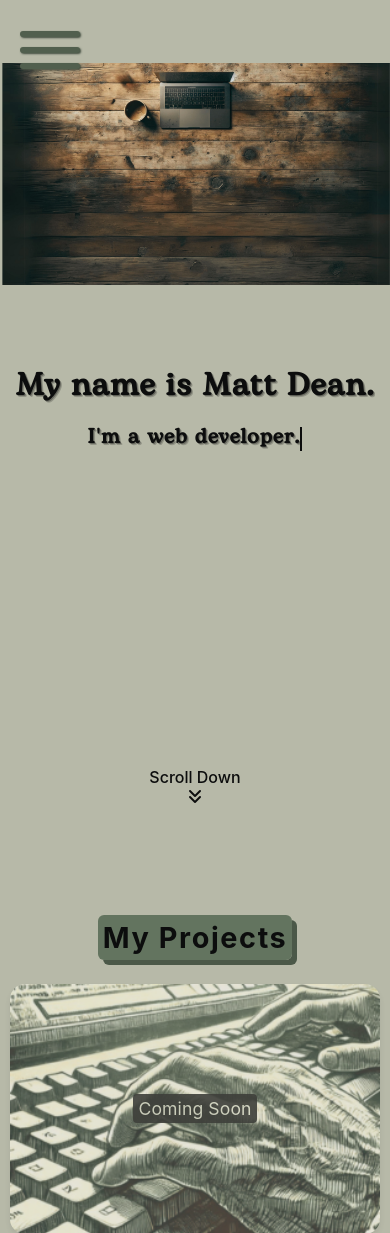
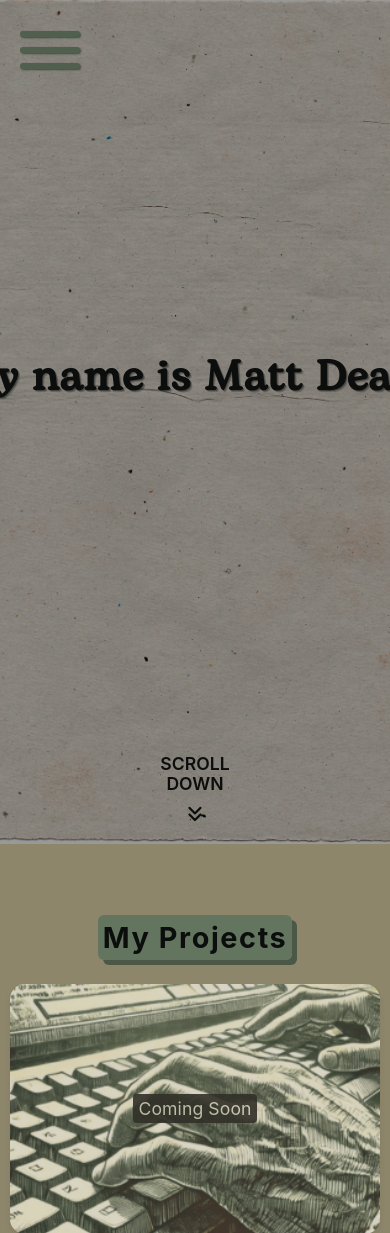
Before and after one commit to MattJDean/Netmatters-Portfolio, a PHP site: page / in a window 390 px wide. Shown: the top 1233 px of the page. Run offline with PHP 8.4, Linux system fonts and the light colour scheme; some libraries are stand-ins or nearby versions; some web fonts are replaced.

Commit message:
0245 05/09/24

```diff
--- a/index.html
+++ b/index.html
@@ -55,7 +55,7 @@
         <!----------------------------------------------------------------Hero Section--xs-->
         <div id="hero" class="hero__container--xs hero">
 
-            <div class="hero__image"><img src="/assets/img/hero-img-table.png"></div>
+            <img src="/assets/img/mulberry-paper.jpg">
 
             <div class="hero__text--h1">
                 <h1 id="heroTextTop">My name is Matt Dean.</h1>
@@ -65,7 +65,7 @@
             <div class="hero__text--h2"><h2 id="typedText"></h2></div>
             <!----------------------------------------------------------------Scroll Snap Top--xs-->
             <div class="hero__scroll">
-                <span>Scroll Down</span><br>
+                <span><a href="#projects-xs">Scroll Down</a></span><br>
                <a href="#projects-xs"><i class="fa-solid fa-angles-down"></i></a>
             </div>
         </div>
@@ -177,8 +177,9 @@
 
         <!----------------------------------------------------------------Hero Section-->
         <div id="heroSectionLarge" class="hero__container--md hero">
+            <div class="hero__image--md"><img src="/assets/img/tree-web.png"></div>
             <div class="hero__text--h1"><h1 id="heroTextTop">My name is Matt Dean.</h1></div>
-            <div class="hero__text--h2"><h2 id="typedTextMd"></h2></div>
+            <div class="hero__text--h2"><h2 id="typedTextMd">I'm a web developer.</h2></div>
             <!-- <img src="/assets/typography/Matt-Dean-Hero-Text-833x411.png"> -->
 
         </div>
--- a/js/main.js
+++ b/js/main.js
@@ -4,27 +4,27 @@ const typedText = [document.querySelector('#typedText'), document.querySelector(
 const text = "I'm a web developer.";
 
 
-function typedTextEffect(version) {
-    let index = 0; // Character index
-    function type() {
-        if (index < text.length) { //Loops through each character in the text
-            version.textContent += text.charAt(index);
-            index++;
-            setTimeout(type, 150); // Typing speed (in ms)
-        }
-    }
-    type();
-}
+// function typedTextEffect(version) {
+//     let index = 0; // Character index
+//     function type() {
+//         if (index < text.length) { //Loops through each character in the text
+//             version.textContent += text.charAt(index);
+//             index++;
+//             setTimeout(type, 150); // Typing speed (in ms)
+//         }
+//     }
+//     type();
+// }
 
 
-// Triggers the typing effect
-document.addEventListener('DOMContentLoaded', () => {
-    typedText.forEach((version) => {
-    if (window.getComputedStyle(version).display !== 'none') { //Applies effect only to visible instance of h2 text.
-        typedTextEffect(version);
-    }
-    });
-});
+// // Triggers the typing effect
+// document.addEventListener('DOMContentLoaded', () => {
+//     typedText.forEach((version) => {
+//     if (window.getComputedStyle(version).display !== 'none') { //Applies effect only to visible instance of h2 text.
+//         typedTextEffect(version);
+//     }
+//     });
+// });
 
 
 
--- a/scss/base/_base.scss
+++ b/scss/base/_base.scss
@@ -39,6 +39,7 @@ a {
 body {
   margin: 10px;
   background-color: $background-color;
+
   color: $text-color;
   font-family: $base-font-family;
 }
--- a/scss/base/_colors.scss
+++ b/scss/base/_colors.scss
@@ -15,7 +15,8 @@ $grey-text-color: #6b6b6b; //Shadows
 $text-color-alt: #0d0d12; //Ruined Smores
 
 //Background Colours
-$background-color: #B7B9A8; //Ash
+$background-color: #8e866b; //Wilderness
+$ash: #B7B9A8; //Ash
 
 //Background Colour Complementary Shades
 
--- a/scss/components/_hero.scss
+++ b/scss/components/_hero.scss
@@ -6,93 +6,61 @@
 .hero__container--xs {
 
     /*Hero Section Layout*/
-    display: grid;
+    position: relative;
     width: 100%;
     height: 100vh;
-    margin: 0 auto;
     scroll-snap-align: start;
-    place-items: center;
     overflow: hidden;
-    grid-template-rows: 1fr auto 1fr;
-    grid-template-columns: 1fr;
 
-//    .hero__image {
-
-//        img {
-//            width: 100vw;
-//            height: 800px;
-//            position: relative;
-//            background-size: cover;
-//            background-position: 50% 50%;
-//            object-fit: cover;
-//            background-blend-mode: difference;
-
-//            &::after {
-//                content: "";
-//                position: absolute;
-//                top: 0;
-//                left: 0;
-//                width: 100%;
-//                height: 800px;
-//                color: $background-color-comp-dark;
-//                opacity: 0.7;
-//                z-index: 1;
-//            }
-//        }
-
-
-//    }
-
-
-
+       img {
+           width: 100%;
+           height: 100%;
+           object-fit: cover;
+           filter: brightness(0.6);
+            }
 
     .hero__text--h1 {
-        grid-row: 2;
-        align-self: end;
-        display: flex;
-        justify-content: center;
-        align-items: center;
-        margin:  0 auto;
+        position: absolute;
+        top: 45%;
+        left: 50%;
+        transform: translate(-50%, -50%);
+        text-align: center;
+        text-wrap: nowrap;
         font-family: $hero-font;
-        font-size: clamp(0.8rem, 4vw, 1.8rem);
+        font-size: 1.3rem;
         font-weight: 600;
         letter-spacing: 1px;
-        text-wrap: nowrap;
-        line-height: 1.2;
+        line-height: 0;
         color: $text-color;
-        text-align: center;
         overflow: hidden;
-        position: relative;
-        display: inline-block;
-      }
+        padding: 2px 2px;
+        border-radius: 10px;
 
-
-      #heroTextTop {
+        text-shadow: 1px 1px 0 rgba (52, 53, 53) ;
         text-shadow: 1px 1px 0 rgba(0, 0, 0, 0.3),
                      2px 2px 0 rgba(0, 0, 0, 0.2);
         filter: blur(0.3px);
-      }
-
-
-
+        }
 
     .hero__text--h2 {
-        grid-row: 3;
-        align-self: start;
-        display: flex;
-        justify-content: center;
-        align-items: center;
-        margin: 0 auto;
+        position: absolute;
+        top: 50%;
+        left: 50%;
+        margin-top: 50px;
+        transform: translate(-50%, -50%);
+        text-align: center;
+        text-wrap: nowrap;
         font-family: $hero-font;
-        font-size: clamp(0.6rem, 3.5vw, 1.6rem);
-        font-weight: 400;
+        font-size: 2.2rem;
+        font-weight: 600;
         letter-spacing: .8px;
         color: $text-color;
         text-shadow: 1px 1px 0 rgba(0, 0, 0, 0.3),
         2px 2px 0 rgba(0, 0, 0, 0.2);
         filter: blur(0.3px);
-    }
+        }
 
+    //Cursor Animation
     #typedText {
         overflow: hidden;
         border-right: 0.1em solid $text-color;
@@ -107,27 +75,19 @@
         50% { border-color: $text-color; }
       }
 
-      .pattern {
-        position: relative;
-        top: var(--top);
-        left: var(--left);
-        width: var(--size);
-        height: var(--size);
-        background-color: var(--color);
-        border-radius: 0;
-        opacity: 0.8;
-    }
 
     /*Scroll Down Snap Align Icon*/
     .hero__scroll {
-        grid-row: 4;
-        display: grid;
+        position: absolute;
+        bottom: 0;
+        left: 50%;
+        transform: translateX(-50%);
+        text-transform: uppercase;
+        text-align: center;
         font-family: $base-font-family;
-        font-size: 1rem;
-        font-weight: 500;
+        font-size: 1.1rem;
+        font-weight: 600;
         color: $text-color;
-        justify-self: center;
-        align-self: end;
         margin-bottom: 20px;
 
         /*Scroll Down Icon Bounce Animation*/
@@ -154,15 +114,22 @@
 
         /*'Scroll Down' Text*/
         span {
-            grid-row: 1;
-            line-height: 5px;
+            position: absolute;
+            bottom: 30px;
+            left: 50%;
+            transform: translateX(-50%);
+
+            a {
+                text-decoration: none;
+            }
         }
 
         /*Arrow Icon Link*/
         a {
-            grid-row: 2;
-            margin-top: 7px;
-            justify-self: center;
+            position: absolute;
+            bottom: 0;
+            left: 50%;
+            transform: translateX(-50%);
         }
 
         /*Hide At 768px For md Breakpoint*/
@@ -178,27 +145,40 @@
     /*Hero Section Layout*/
 @include respond-to(md) {
     .hero__container--md {
-        display: grid;
-        width: 100%;
-        height: 100vh;
+        position: relative;
+        width: 100vw;
+        height: 100%;
         margin: 0 auto;
         scroll-snap-align: start;
-        place-items: center;
         overflow: hidden;
 
-        grid-template-rows: 1fr auto 1fr;
-        grid-template-columns: 1fr;
-        scroll-snap-align: start;
-        place-items: center;
-        overflow: hidden;
+            img {
+                position: absolute;
+                top: -15%;
+                left: 25%;
+                width: 100%;
+                height: 100%;
+                object-fit: contain;
+                object-position: 50% 50%;
+                filter:drop-shadow(0px 0px 10px rgba(0, 0, 0, 0.5));
+                image-resolution: 2dppx;
+                image-rendering: -moz-crisp-edges;
+                aspect-ratio: 16/9;
+
+
+            }
+
+
+
 
         .hero__text--h1 {
-            grid-row: 2;
-            align-self: end;
+            position: absolute;
             margin: 0 auto;
-            display: flex;
-            justify-content: center;
-            align-items: center;
+           left: 45%;
+           top: 32.5%;
+           transform: translateX(-50%);
+           text-align: center;
+
 
             text-align: center;
             font-family: $hero-font;
@@ -211,32 +191,34 @@
         }
 
         .hero__text--h2 {
-            grid-row: 3;
-            align-self: start;
-            display: flex;
-            justify-content: center;
-            align-items: center;
+           position: absolute;
+           margin: 0 auto;
+           left: 50%;
+           top: 45%;
+           transform: translateX(-50%);
+           text-align: center;
+           text-wrap: nowrap;
             font-family: $hero-font;
-            font-size: clamp(1.2rem, 2.2vw, 2rem);
-            font-weight: 400;
-            margin-top: 10px;
+            font-size: clamp(1.5rem, 2.5vw, 2.75rem);
+            font-weight: 600;
+            line-height: 3.5rem;
             letter-spacing: 1px;
             color: $text-color;
         }
 
-        #typedTextMd {
-            overflow: hidden;
-            border-right: 0.1em solid $text-color;
-            white-space: nowrap;
-            margin: 0 auto;
-            letter-spacing: 0.05em;
-            animation: blink-caret 0.75s step-end infinite;
-          }
+        // #typedTextMd {
+        //     overflow: hidden;
+        //     border-right: 0.1em solid $text-color;
+        //     white-space: nowrap;
+        //     margin: 0 auto;
+        //     letter-spacing: 0.05em;
+        //     animation: blink-caret 0.75s step-end infinite;
+        //   }
 
-          @keyframes blink-caret {
-            from, to { border-color: transparent; }
-            50% { border-color: $text-color; }
-          }
+        //   @keyframes blink-caret {
+        //     from, to { border-color: transparent; }
+        //     50% { border-color: $text-color; }
+        //   }
 
 
         // /*Main Hero Logo Image*/
```
Also changed, not shown: assets/img/hero-tree.png (added), assets/img/mulberry-paper.jpg (added), assets/img/tree-web.png (added), css/style.css, 1 other file.
